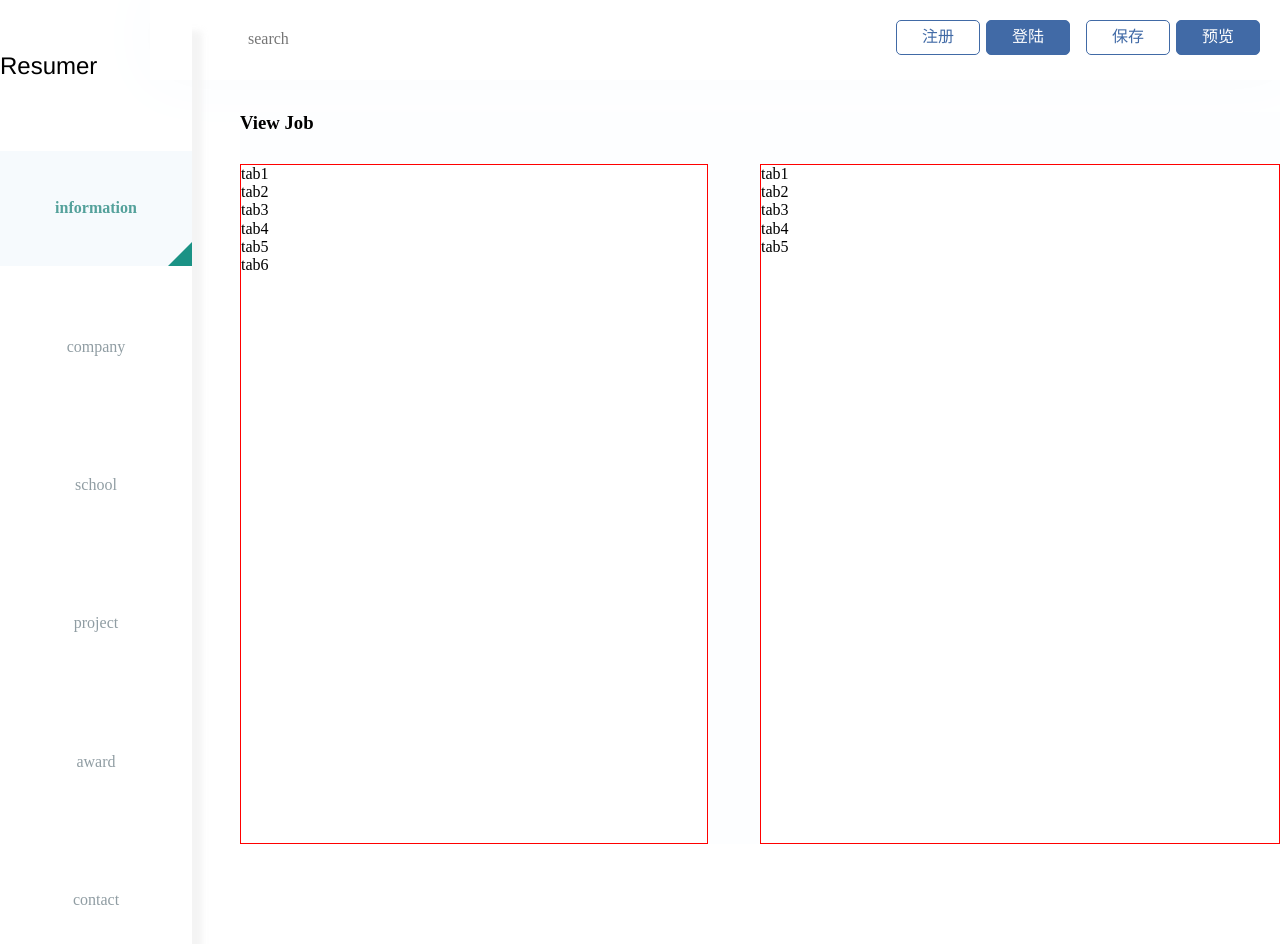
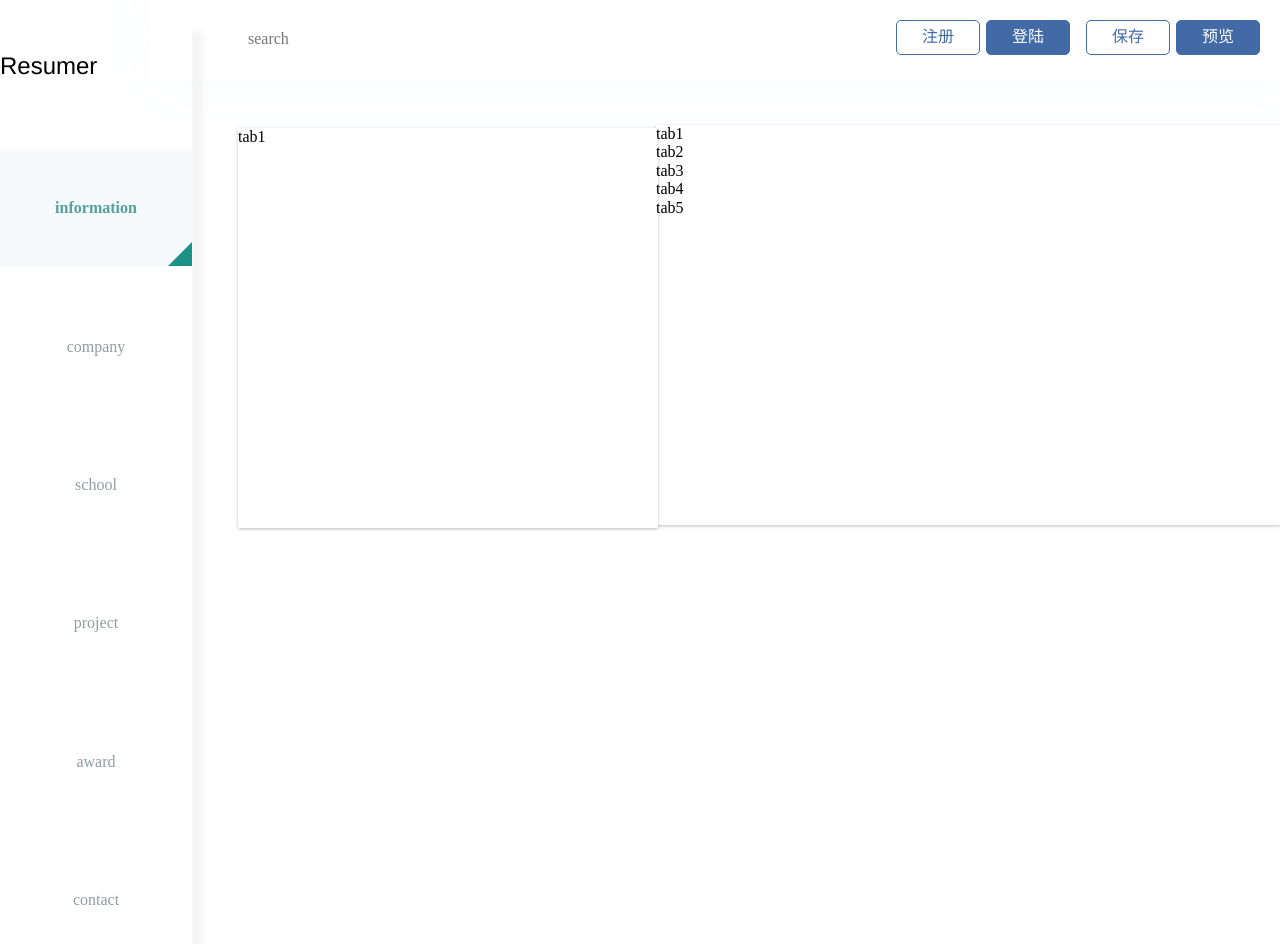
Before and after one commit to nciilin/Resumer, a Vue app: page / in a window 1280 px wide. Shown: the top 944 px of the page. Built offline with nearby package versions, Linux system fonts and the light colour scheme.

Commit message:
完善tab切换

```diff
--- a/src/App.vue
+++ b/src/App.vue
@@ -7,8 +7,6 @@
       <ResumeSearch />
     </main>
     <footer>
-      <h3>View Job</h3>
-      <ResumeEditor />
       <ResumePreview />
     </footer>
   </div>
@@ -45,7 +43,7 @@ export default {
 .page {
   font-family: 12px/1.5 Tahoma, Helvetica, Arial, "宋体", sans-serif;
   header {
-    width: 15%;
+    max-width: 15%;
     float: left;
   }
   main {
--- a/src/components/ResumeEditor.vue
+++ b/src/components/ResumeEditor.vue
@@ -22,10 +22,10 @@ export default {
   ul {
     float: left;
     margin-top: 30px;
-    border: 1px solid red;
-    width: 45%;
+    width: 35%;
     height: 680px;
     background: #ffffff;
+    box-shadow: 0 1px 3px 0 rgba(0, 0, 0, 0.25);
     li {
       list-style: none;
     }
--- a/src/components/ResumeLeftBar.vue
+++ b/src/components/ResumeLeftBar.vue
@@ -6,7 +6,7 @@
       </svg>
       Resumer
     </span>
-    <nav>
+    <nav class="clearfix">
       <ul>
         <li
           v-for="i in [0,1,2,3,4,5]"
@@ -15,10 +15,16 @@
         >
           <svg class="icon">
             <use v-bind:xlink:href="`#icon-${icons[i]}`" />
-          </svg>{{icons[i]}}
+          </svg>
+          {{icons[i]}}
           <span class="triangle"></span>
         </li>
       </ul>
+      <ol class="panes">
+        <li v-for="i in [0,1,2,3,4,5]"
+         v-bind:class="{active: currentTab === i}">tab{{i + 1}}</li>
+
+      </ol>
     </nav>
   </div>
 </template>
@@ -29,20 +35,18 @@ export default {
   data() {
     return {
       currentTab: 0,
-      icons: [
-        "information",
-        "company",
-        "school",
-        "project",
-        "award",
-        "contact"
-      ]
+      icons: ["information", "company", "school", "project", "award", "contact"]
     };
   }
 };
 </script>
 
 <style lang="scss">
+.clearfix {
+  content: "";
+  display: block;
+  clear: both;
+}
 .wrapper {
   box-shadow: 10px 7px 6px 0px rgba(242, 242, 242, 0.84);
   margin-top: 24px;
@@ -90,5 +94,21 @@ export default {
       }
     }
   }
+  .panes {
+    float: left;
+    margin-left: 238px;
+    margin-top: -830px;
+    width: 420px;
+    height: 400px;
+    background: #ffffff;
+    box-shadow: 0 1px 3px 0 rgba(0, 0, 0, 0.25);
+    li {
+      list-style: none;
+      display: none;
+      &.active {
+        display: block;
+      }
+    }
+  }
 }
 </style>
--- a/src/components/ResumePreview.vue
+++ b/src/components/ResumePreview.vue
@@ -19,11 +19,11 @@ export default {
 <style lang="scss">
 .ResumePreview {
   ul {
-    margin-left: 50%;
-    margin-top: 30px;
-    border: 1px solid red;
+    margin-left: 40%;
+    margin-top: 45px;
+    height: 400px;
     background: #ffffff;
-    height: 680px;
+    box-shadow: 0 1px 3px 0 rgba(0, 0, 0, 0.25);
     li {
       list-style: none;
     }
```
